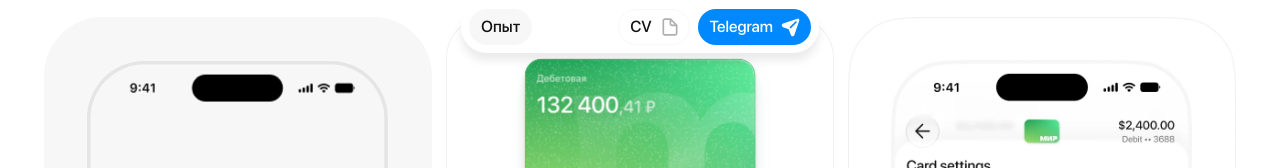
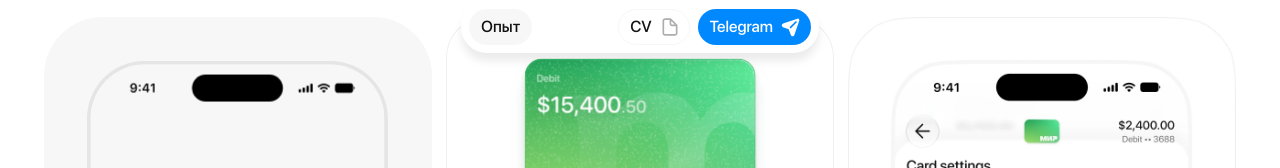
Before and after one commit to kuxwhite/portfolio, a Next.js app: page / in a window 1280 px wide. Shown: the part 723-891 px from the top of the page. Built offline with nearby package versions, Linux system fonts and the light colour scheme.

Commit message:
Use English labels and USD on the interactive debit card

```diff
--- a/components/sections/cases/FlipCard.tsx
+++ b/components/sections/cases/FlipCard.tsx
@@ -231,10 +231,10 @@ export function FlipCard({ label, flipLabel, previewScale }: { label: string; fl
                 </div>
                 <Svg name="rim" className="absolute inset-0 size-full" />
                 <div className="absolute top-[16px] left-[16px] flex flex-col gap-(--space-8) font-medium" style={{ textShadow }}>
-                  <p className="text-[14px] leading-[20px] tracking-[0.14px] opacity-70">Дебетовая</p>
+                  <p className="text-[14px] leading-[20px] tracking-[0.14px] opacity-70">Debit</p>
                   <p className="whitespace-nowrap">
-                    <span className="text-[32px] leading-[40px] tracking-[-0.48px]">132 400</span>
-                    <span className="text-[24px] leading-[28px] tracking-[-0.12px] text-white/70">,41 ₽</span>
+                    <span className="text-[32px] leading-[40px] tracking-[-0.48px]">$15,400</span>
+                    <span className="text-[24px] leading-[28px] tracking-[-0.12px] text-white/70">.50</span>
                   </p>
                 </div>
                 <BottomRow open={false} />
```
